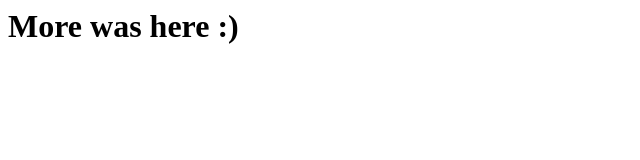
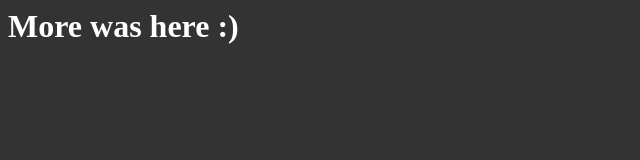
Before and after one commit to morepourata/more, a plain HTML site: page index.html in a window 1280 px wide. Shown: the whole page, without its empty margins (0-640 px from the left). Drawn offline with Linux system fonts and the light colour scheme.

Commit message:
Update index.html

```diff
--- a/index.html
+++ b/index.html
@@ -1,5 +1,6 @@
 <html>
 <head>
+  <link href="css/more.css" rel="stylesheet">
 </head>
 
 <body>
```
